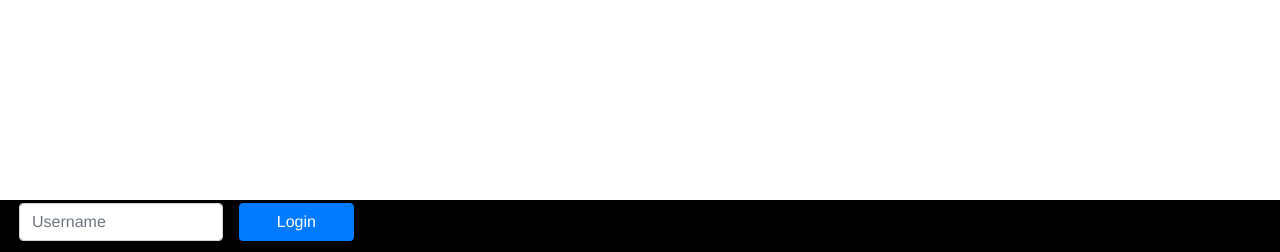
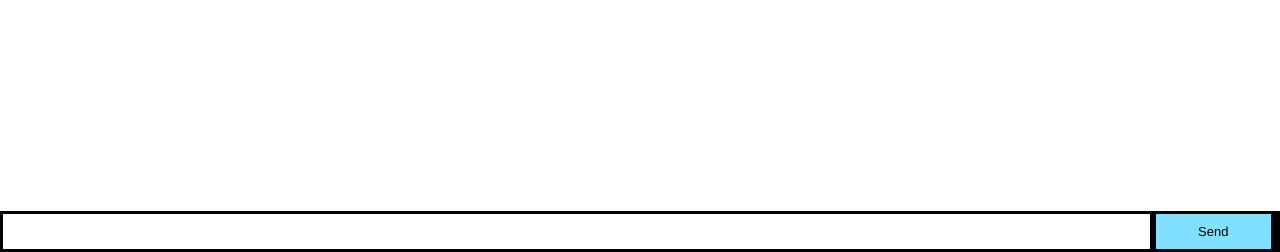
Before and after one commit to ching-wang/socket-chat, a Flask app: page / in a window 1280 px wide. Shown: the part 548-800 px from the top of the page. Run offline with Flask 2, Linux system fonts and the light colour scheme; some libraries are stand-ins or nearby versions.

Commit message:
added chat form

```diff
--- a/templates/index.html
+++ b/templates/index.html
@@ -1,6 +1,9 @@
 {% extends 'layout.html' %} {% block body %}
 <h1>Wecome! Login in and start to chat now</h1>
-<form class="form-inline">
+
+<ul id="messages"></ul>
+<form action=""><input id="m" autocomplete="off" /><button>Send</button></form>
+<!-- <form class="form-inline">
   <div class="form-group mx-sm-3 mb-2">
     <label for="inputUsername" class="sr-only">Username</label>
     <input
@@ -11,5 +14,5 @@
     />
   </div>
   <button type="submit" class="btn btn-primary mb-2">Login</button>
-</form>
+</form> -->
 {% endblock%}
```
